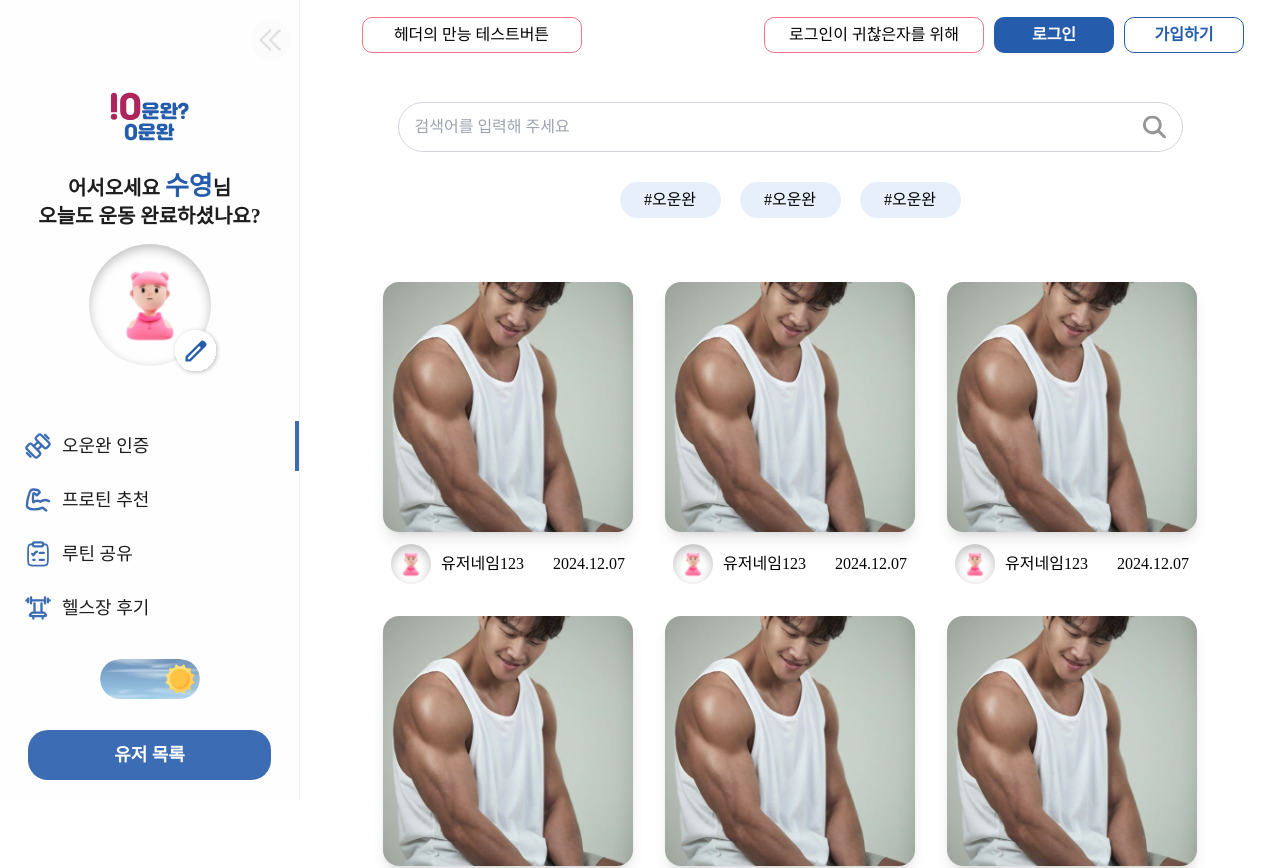
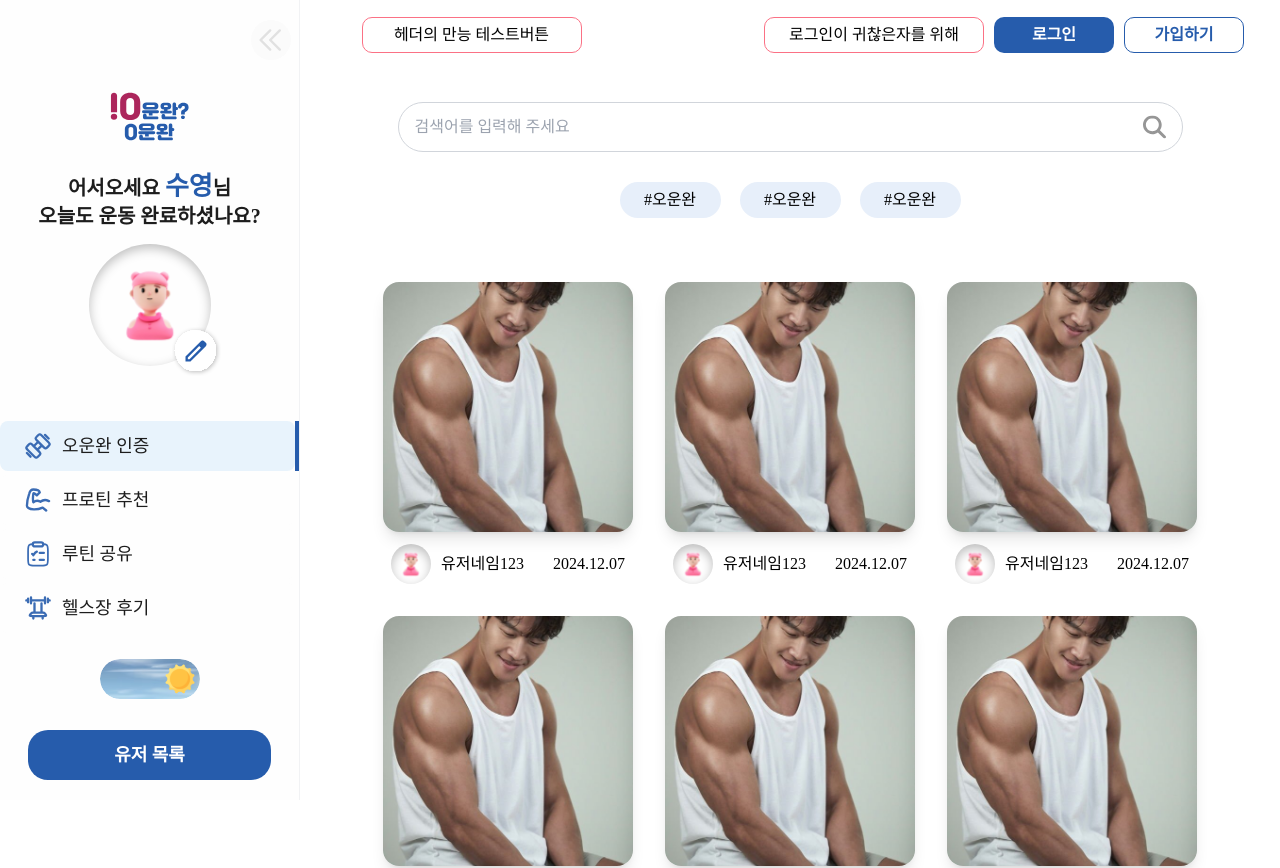
Before and after one commit to yoo-nji/Today_Workout_Done, a React (Vite) app: page / in a window 1280 px wide. Shown: the top 868 px of the page. Built offline with nearby package versions, Linux system fonts and the light colour scheme; no server answers; a web font is replaced by a local one.

Commit message:
feat 모달창 상세유저페이지 연결, 사이드바 색상 수정

```diff
--- a/src/components/ChannelList.tsx
+++ b/src/components/ChannelList.tsx
@@ -24,12 +24,14 @@ export default function ChannelList({
         <li
           className={twMerge(
             "w-full border-r-4",
-            isActive ? "border-[#3B6CB4]" : "border-transparent"
+            isActive ? "border-[#265CAC]" : "border-transparent"
           )}
         >
           <div
             className={twMerge(
-              "flex items-center gap-[10px] w-full h-[50px] pl-6  text-lg font-normal rounded-lg bg-[#FEFEFE] hover:bg-[#EAEAEA] transition cursor-pointer",
+              `flex items-center gap-[10px] w-full h-[50px] pl-6  text-lg font-normal rounded-lg ${
+                isActive ? "bg-[#E8F3FC]" : "bg-[#FEFEFE]"
+              } hover:bg-[#EAEAEA] transition cursor-pointer`,
               toggleStyle // 토글 스타일 지정
             )}
           >
--- a/src/components/rootlayout/Sidebar.tsx
+++ b/src/components/rootlayout/Sidebar.tsx
@@ -155,7 +155,7 @@ export default function Sidebar() {
           <div className="flex justify-center">
             <button
               className={twMerge(
-                "mt-6 self-center w-[243px] h-[50px] bg-[#3B6CB4] rounded-[20px] text-lg text-white font-bold relative",
+                "mt-6 self-center w-[243px] h-[50px] bg-[#265CAC] rounded-[20px] text-lg text-white font-bold relative",
                 !isToggle && "hidden"
               )}
               onClick={(e) => {
@@ -179,7 +179,12 @@ export default function Sidebar() {
           </div>
         </div>
 
-        {isOpen && <UserListModal handleBackClick={handleBackClick} />}
+        {isOpen && (
+          <UserListModal
+            handleBackClick={handleBackClick}
+            setIsOpen={setIsOpen}
+          />
+        )}
       </div>
     </div>
   );
--- a/src/components/userlistModal/UserBox.tsx
+++ b/src/components/userlistModal/UserBox.tsx
@@ -1,3 +1,4 @@
+import { useNavigate } from "react-router";
 import defaultUserImg from "../../assets/defaultUser.svg";
 
 interface UserBoxPropsType {
@@ -6,6 +7,8 @@ interface UserBoxPropsType {
   followers: string[];
   following: string[];
   image?: string | null;
+  userid: string;
+  setIsOpen: React.Dispatch<React.SetStateAction<boolean>>;
 }
 
 export default function UserBox({
@@ -14,11 +17,22 @@ export default function UserBox({
   following,
   isOnline,
   image,
+  userid,
+  setIsOpen,
 }: UserBoxPropsType) {
+  const navigate = useNavigate();
+
+  const handleClick = (userId: string) => {
+    setIsOpen(false);
+    navigate(`/user/${userId}`);
+  };
   return (
     <div className="w-[320px] h-[75px] bg-[#EFEFEF] flex items-center gap-3 pl-[20px] rounded-[10px] flex-shrink-0">
       {/* 유저 프로필, 현활 */}
-      <div className="bg-white w-[48px] h-[48px] flex justify-center items-center rounded-[50%] shadow-inner cursor-pointer relative">
+      <div
+        className="bg-white w-[48px] h-[48px] flex justify-center items-center rounded-[50%] shadow-inner cursor-pointer relative"
+        onClick={() => handleClick(userid)}
+      >
         <img
           src={image ? image : defaultUserImg}
           alt="사용자 프로필 사진"
--- a/src/components/userlistModal/UserListModal.tsx
+++ b/src/components/userlistModal/UserListModal.tsx
@@ -9,9 +9,13 @@ import { usesidebarToggleStore } from "../../stores/sideberToggleStore";
 
 interface UserListModalType {
   handleBackClick: (e: React.MouseEvent<HTMLDivElement>) => void;
+  setIsOpen: React.Dispatch<React.SetStateAction<boolean>>;
 }
 
-export default function UserListModal({ handleBackClick }: UserListModalType) {
+export default function UserListModal({
+  handleBackClick,
+  setIsOpen,
+}: UserListModalType) {
   // 토글 상태
   const isToggle = usesidebarToggleStore((state) => state.isToggle);
 
@@ -133,6 +137,8 @@ export default function UserListModal({ handleBackClick }: UserListModalType) {
                   followers={user.followers}
                   following={user.following}
                   image={user.image ? user.image : null}
+                  userid={user._id}
+                  setIsOpen={setIsOpen}
                 />
               ))
             ) : (
@@ -151,6 +157,8 @@ export default function UserListModal({ handleBackClick }: UserListModalType) {
                       following={user.following}
                       isOnline={user.isOnline}
                       image={user.image ? user.image : null}
+                      userid={user._id}
+                      setIsOpen={setIsOpen}
                     />
                   )
               )
```
